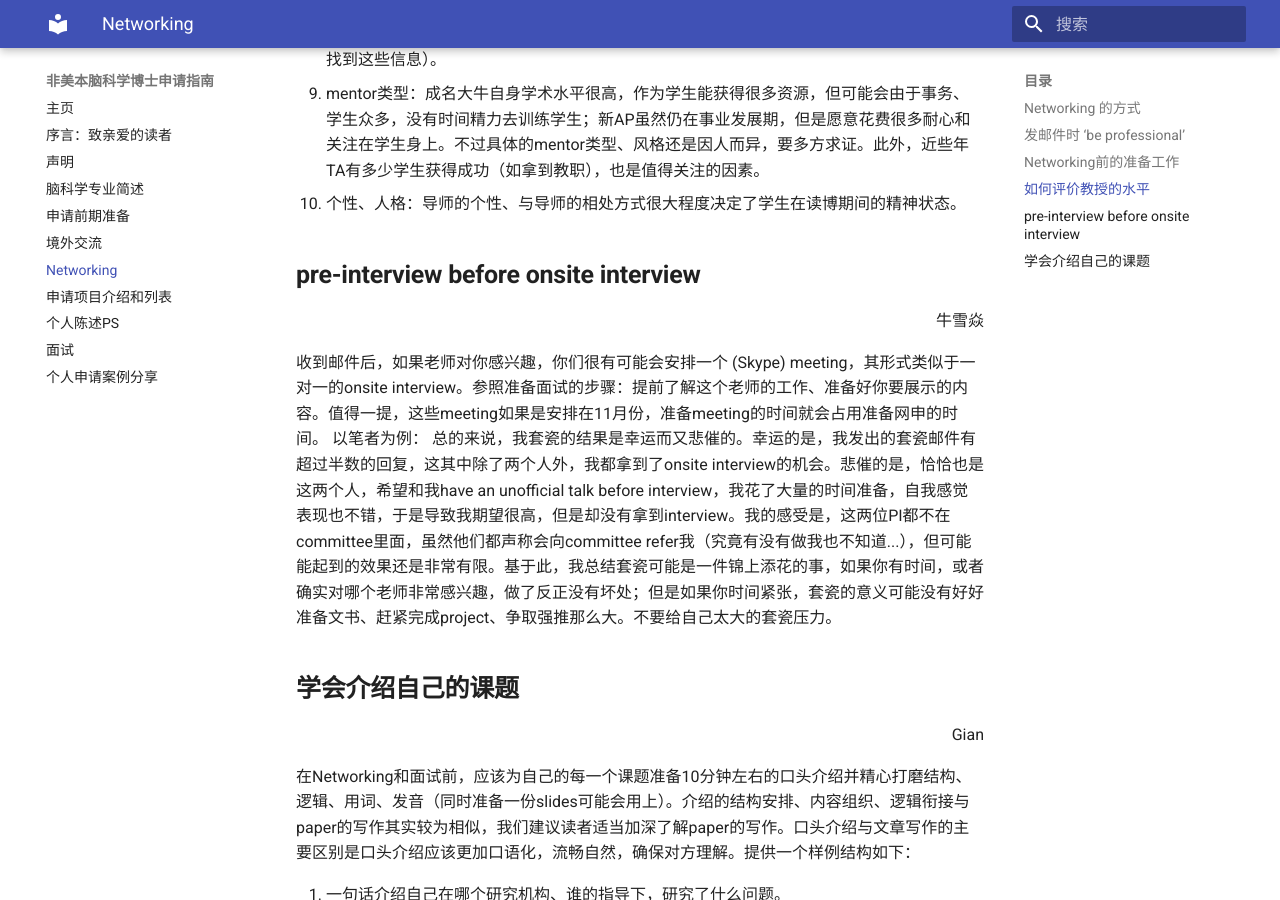
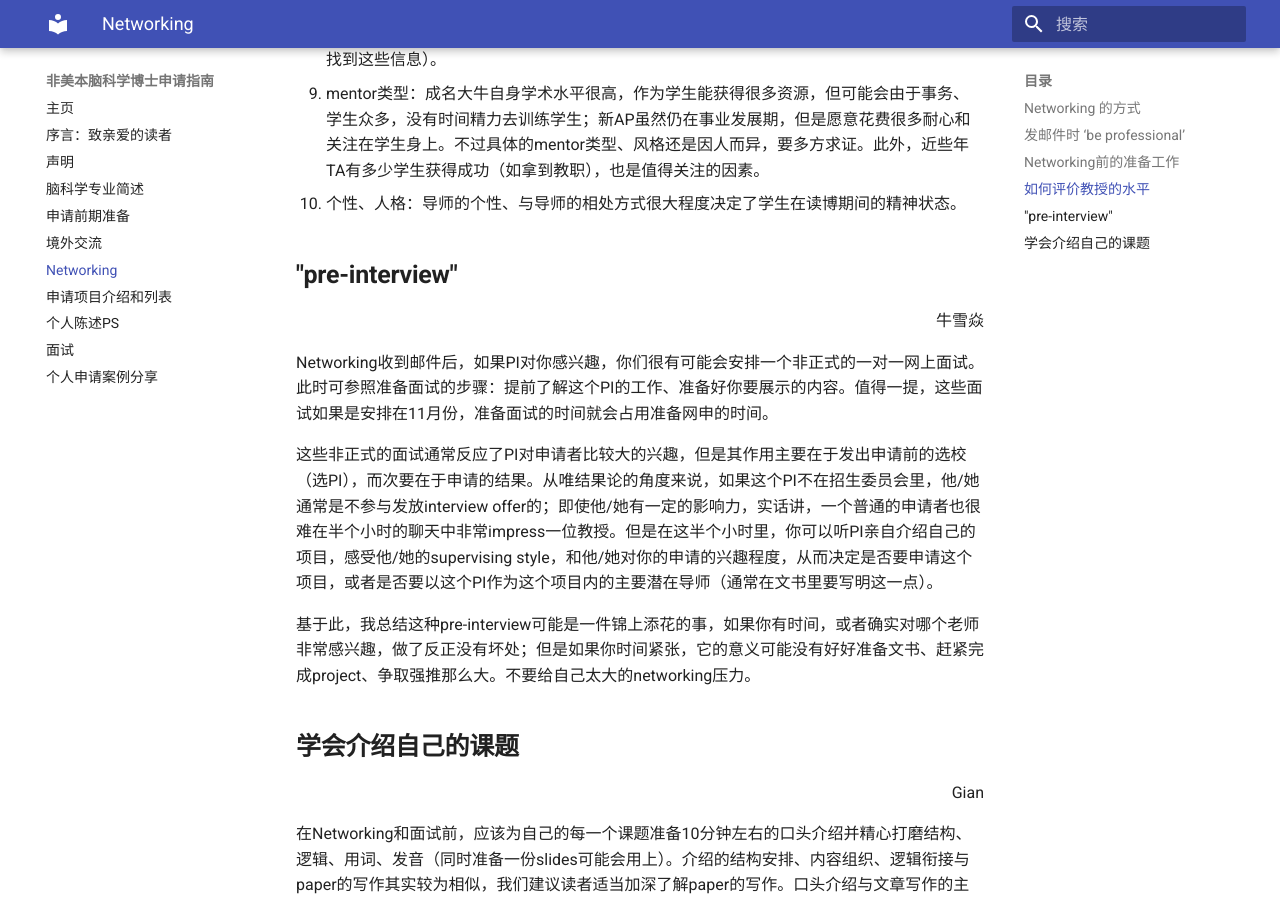
Before and after one commit to xyniu1/handbook, an MkDocs documentation site: the page built from docs/network.md, in a window 1280 px wide and 900 px high, scrolled down 2595 px. Built offline with MkDocs 1.6.1 and Material for MkDocs 9.7.7, drawn with Linux system fonts in a browser that asks for light colours.

Commit message:
Update network.md

```diff
--- a/docs/network.md
+++ b/docs/network.md
@@ -83,12 +83,15 @@ Y
 10. 个性、人格：导师的个性、与导师的相处方式很大程度决定了学生在读博期间的精神状态。
 
 
-## **pre-interview before onsite interview**
+## **"pre-interview"**
 
 <p align="right">牛雪焱</p>
 
-收到邮件后，如果老师对你感兴趣，你们很有可能会安排一个 (Skype) meeting，其形式类似于一对一的onsite interview。参照准备面试的步骤：提前了解这个老师的工作、准备好你要展示的内容。值得一提，这些meeting如果是安排在11月份，准备meeting的时间就会占用准备网申的时间。
-以笔者为例： 总的来说，我套瓷的结果是幸运而又悲催的。幸运的是，我发出的套瓷邮件有超过半数的回复，这其中除了两个人外，我都拿到了onsite interview的机会。悲催的是，恰恰也是这两个人，希望和我have an unofficial talk before interview，我花了大量的时间准备，自我感觉表现也不错，于是导致我期望很高，但是却没有拿到interview。我的感受是，这两位PI都不在committee里面，虽然他们都声称会向committee refer我（究竟有没有做我也不知道...），但可能能起到的效果还是非常有限。基于此，我总结套瓷可能是一件锦上添花的事，如果你有时间，或者确实对哪个老师非常感兴趣，做了反正没有坏处；但是如果你时间紧张，套瓷的意义可能没有好好准备文书、赶紧完成project、争取强推那么大。不要给自己太大的套瓷压力。
+Networking收到邮件后，如果PI对你感兴趣，你们很有可能会安排一个非正式的一对一网上面试。此时可参照准备面试的步骤：提前了解这个PI的工作、准备好你要展示的内容。值得一提，这些面试如果是安排在11月份，准备面试的时间就会占用准备网申的时间。
+
+这些非正式的面试通常反应了PI对申请者比较大的兴趣，但是其作用主要在于发出申请前的选校（选PI），而次要在于申请的结果。从唯结果论的角度来说，如果这个PI不在招生委员会里，他/她通常是不参与发放interview offer的；即使他/她有一定的影响力，实话讲，一个普通的申请者也很难在半个小时的聊天中非常impress一位教授。但是在这半个小时里，你可以听PI亲自介绍自己的项目，感受他/她的supervising style，和他/她对你的申请的兴趣程度，从而决定是否要申请这个项目，或者是否要以这个PI作为这个项目内的主要潜在导师（通常在文书里要写明这一点）。
+
+基于此，我总结这种pre-interview可能是一件锦上添花的事，如果你有时间，或者确实对哪个老师非常感兴趣，做了反正没有坏处；但是如果你时间紧张，它的意义可能没有好好准备文书、赶紧完成project、争取强推那么大。不要给自己太大的networking压力。
 
 
 
```
